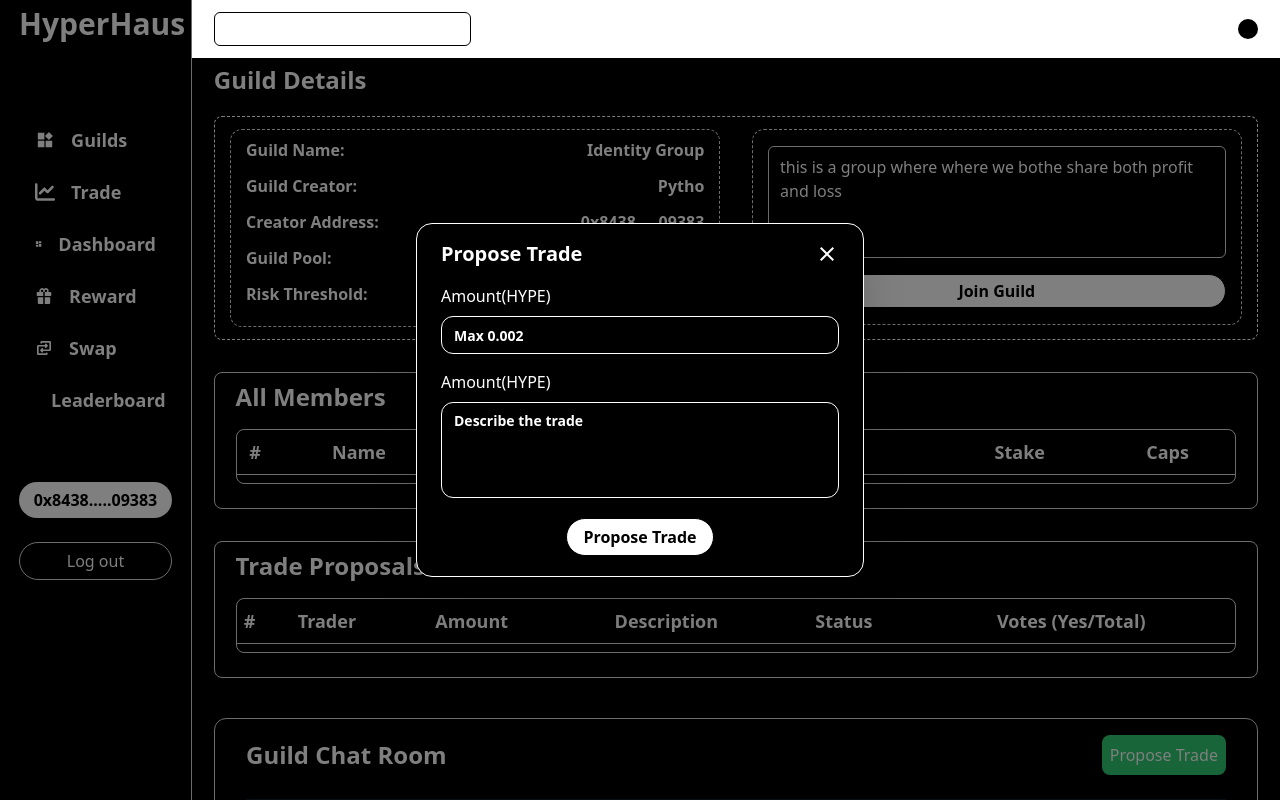
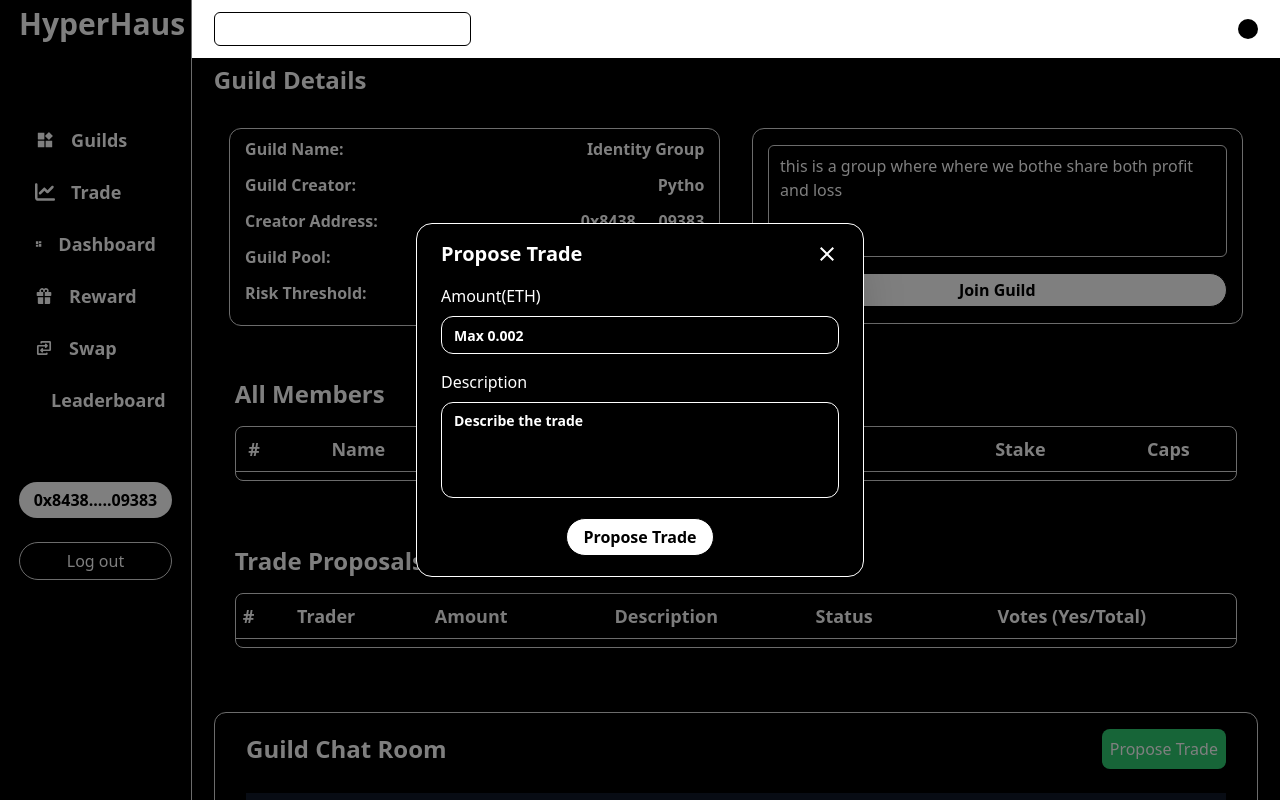
Before and after one commit to PythoSalaf/Hyperhuss, a React (Vite) app in the folder hyperhauss/: page /guilds/1 in a window 1280 px wide. Both pictures are taken after a click on the button "Propose Trade". Shown: the top 800 px of the page. Built offline with nearby package versions, Linux system fonts and the light colour scheme.

Commit message:
Amazon Q Assist

```diff
--- a/hyperhauss/src/components/CreateGuild.jsx
+++ b/hyperhauss/src/components/CreateGuild.jsx
@@ -36,7 +36,7 @@ const CreateGuild = ({ onClose }) => {
         <div className="w-full">
           <input
             type="text"
-            placeholder="Entry Threshold (HYPE, e.g 0.01)"
+            placeholder="Entry Threshold (ETH, e.g 0.01)"
             className="border border-white rounded-xl py-1 md:py-2 w-full px-3 outline-0 placeholder:text-white placeholder:text-sm placeholder:font-semibold"
           />
         </div>
--- a/hyperhauss/src/components/GuildCard.jsx
+++ b/hyperhauss/src/components/GuildCard.jsx
@@ -14,7 +14,7 @@ const GuildCard = ({ id, title, description, amount, members }) => {
             access amount:
           </h3>
           <h3 className="text-green-600 text-base md:text-lg font-semibold">
-            {amount} HYPE
+            {amount} ETH
           </h3>
         </div>
         <div className="flex items-center justify-between">
--- a/hyperhauss/src/components/Navbar.jsx
+++ b/hyperhauss/src/components/Navbar.jsx
@@ -19,7 +19,7 @@ const Navbar = () => {
         </div>
         <div className="">
           <button className="hidden md:block bg-white rounded-3xl text-black px-4 py-1.5 transition ease-in-out duration-300 hover:text-white hover:bg-amber-700 cursor-pointer">
-            Login/signin
+            LogIn / Sign In
           </button>
           <div
             className="block md:hidden text-white cursor-pointer"
--- a/hyperhauss/src/components/ProposeTradeModal.jsx
+++ b/hyperhauss/src/components/ProposeTradeModal.jsx
@@ -10,7 +10,7 @@ const ProposeTradeModal = ({ onClose }) => {
       </div>
       <div className="mt-4">
         <div className="flex items-start flex-col ">
-          <label className="mb-2">Amount(HYPE)</label>
+          <label className="mb-2">Amount(ETH)</label>
           <input
             type="number"
             className="border border-white rounded-xl py-1 md:py-1.5 w-full px-3 outline-0 placeholder:text-white placeholder:text-sm placeholder:font-semibold"
@@ -18,7 +18,7 @@ const ProposeTradeModal = ({ onClose }) => {
           />
         </div>
         <div className="flex items-start flex-col mt-4">
-          <label className="mb-2">Amount(HYPE)</label>
+          <label className="mb-2">Description</label>
           <textarea
             type="number"
             className="border border-white rounded-xl py-1 md:py-2 w-full px-3 outline-0 placeholder:text-white placeholder:text-sm placeholder:font-semibold resize-none h-24"
--- a/hyperhauss/src/components/TopUpStakeModal.jsx
+++ b/hyperhauss/src/components/TopUpStakeModal.jsx
@@ -11,11 +11,11 @@ const TopUpStakeModal = ({ onClose }) => {
       </div>
       <div className="mt-4">
         <div className="flex items-start flex-col ">
-          <label className="mb-2">Amount(HYPE)</label>
+          <label className="mb-2">Amount(ETH)</label>
           <input
             type="number"
             className="border border-white rounded-xl py-1 md:py-1.5 lg:py-2 w-full px-3 outline-0 placeholder:text-white placeholder:text-sm placeholder:font-semibold"
-            placeholder="Enter amount in HYPE "
+            placeholder="Enter amount in ETH "
           />
         </div>
       </div>
--- a/hyperhauss/src/pages/GuildDetails.jsx
+++ b/hyperhauss/src/pages/GuildDetails.jsx
@@ -19,9 +19,9 @@ const GuildDetails = () => {
   return (
     <div className="w-full">
       <h2 className="text-xl md:text-2xl font-semibold">Guild Details</h2>
-      <div className="w-full border border-dashed mt-5 py-3 rounded-lg">
+      <div className="w-full mt-5 py-3 rounded-lg">
         <div className="w-[97%] mx-auto flex items-start gap-4 md:gap-8 flex-col md:flex-row">
-          <div className="border border-dashed border-[#dadada] rounded-xl py-2 w-full">
+          <div className="border border-[#dadada] rounded-xl py-2 w-full">
             <div className="w-[94%] mx-auto">
               <div className="w-full flex items-center justify-between">
                 <h3 className="text-sm md:text-base  font-semibold">
@@ -49,7 +49,7 @@ const GuildDetails = () => {
                 <h3 className="text-sm md:text-base  font-semibold">
                   Guild Pool:
                 </h3>
-                <h3 className="text-sm md:text-base  font-semibold">10 HYPE</h3>
+                <h3 className="text-sm md:text-base  font-semibold">10 ETH</h3>
               </div>
               <div className="w-full flex items-center justify-between my-3">
                 <h3 className="text-sm md:text-base  font-semibold">
@@ -59,7 +59,7 @@ const GuildDetails = () => {
               </div>
             </div>
           </div>
-          <div className="w-full border border-dashed border-[#dadada] rounded-xl py-2">
+          <div className="w-full border border-[#dadada] rounded-xl py-2">
             <div className="w-[94%] mx-auto py-2">
               <div className="w-full border border-[#dadada] rounded-md h-28 py-2">
                 <p className="w-[95%] mx-auto text-xs md:text-sm lg:text-base">
@@ -92,7 +92,7 @@ const GuildDetails = () => {
           </div>
         </div>
       </div>
-      <div className="my-8 py-2 rounded-lg border border-[#dadada] w-full">
+      <div className="my-8 py-2 rounded-lg w-full">
         <div className="w-[96%] mx-auto">
           <h2 className="font-semibold text-xl md:text-2xl">All Members</h2>
           <div className="w-full my-4 border border-[#dadada] rounded-lg py-2 overflow-x-auto">
@@ -162,7 +162,7 @@ const GuildDetails = () => {
           </div>
         </div>
       </div>
-      <div className="my-5 py-2 rounded-lg border border-[#dadada] w-full">
+      <div className="my-5 py-2 rounded-lg w-full">
         <div className="w-[96%] mx-auto">
           <h2 className="font-semibold text-xl md:text-2xl">Trade Proposals</h2>
           <div className="w-full my-4 border border-[#dadada] rounded-lg py-2 overflow-x-auto">
```
Also changed, not shown: 1 other file (tests, documents, lock files or other folders).
